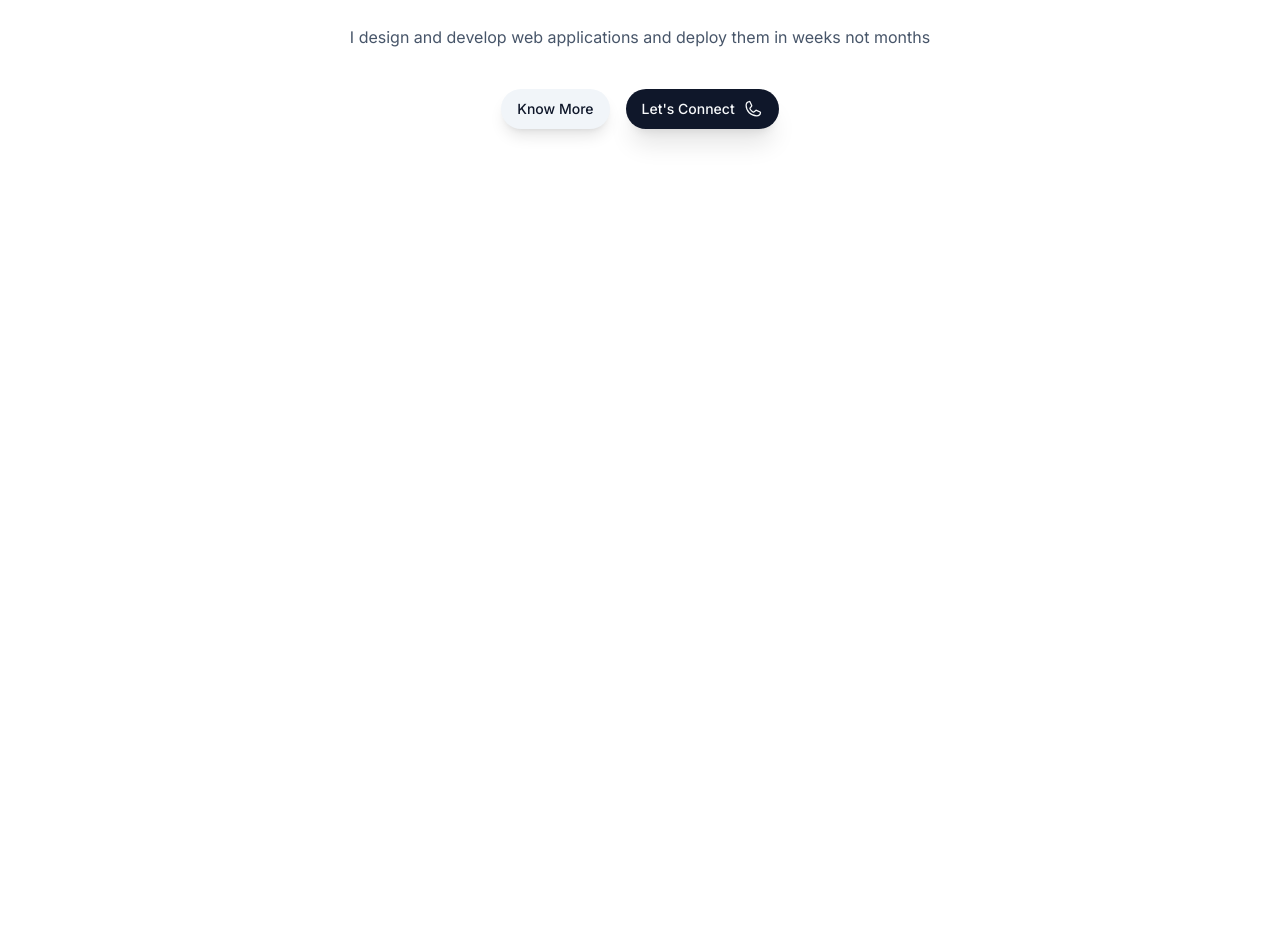
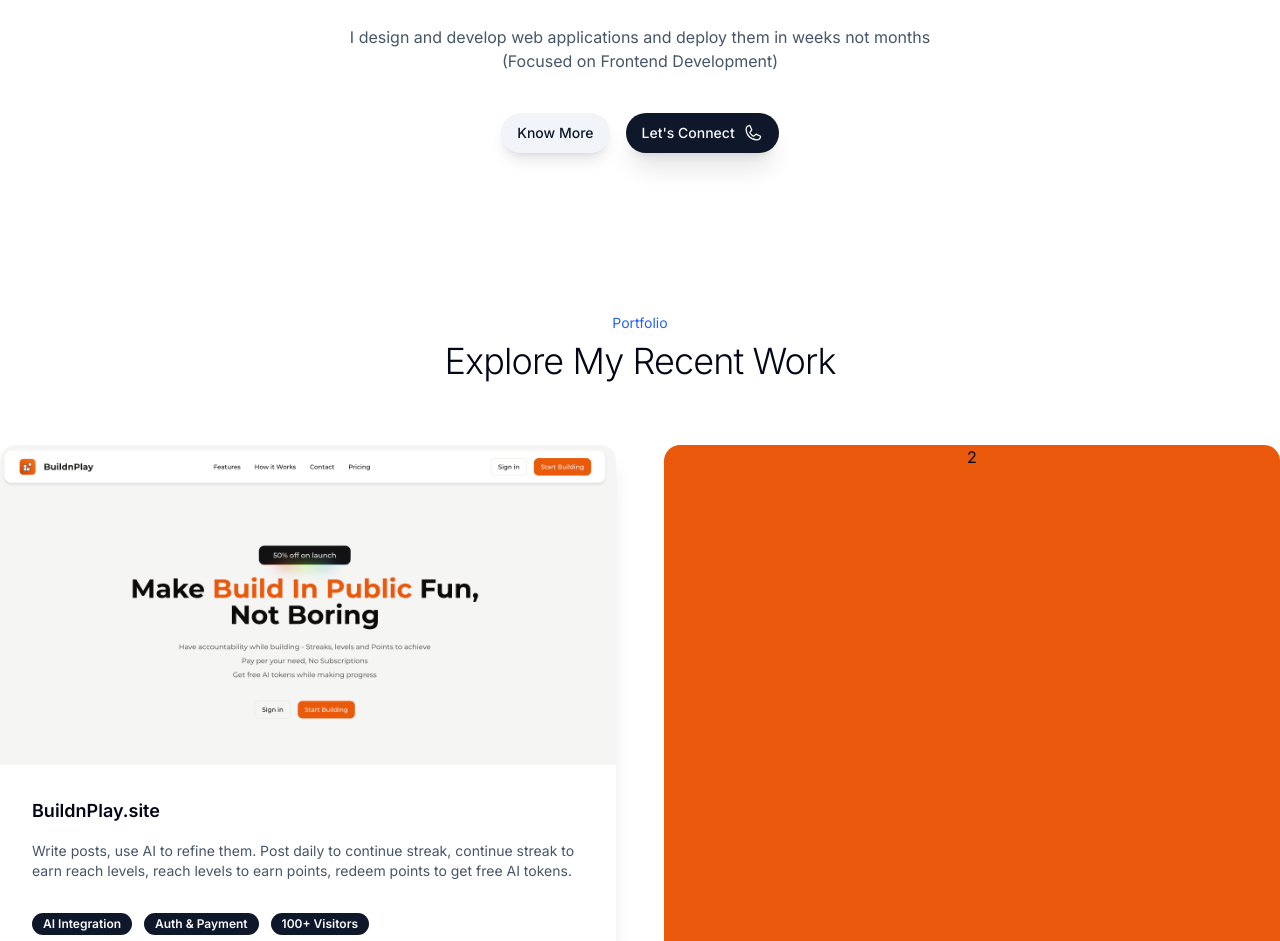
Before and after one commit to amittam104/Protfolio-v2, a Next.js app: page / in a window 1280 px wide. Shown: the part 291-1232 px from the top of the page. Before the commit the page ends 800 px from the top, so only its background shows below. Built offline with nearby package versions, Linux system fonts and the light colour scheme.

Commit message:
chore: update portfolio section

```diff
--- a/app/page.js
+++ b/app/page.js
@@ -1,35 +1,59 @@
 import Header from "@/components/Header";
+import Hero from "@/components/Hero";
+import { Badge } from "@/components/ui/badge";
 import { Button } from "@/components/ui/button";
-import { LinkedinLogo, Phone, XLogo } from "@phosphor-icons/react/dist/ssr";
+import { ArrowRight } from "@phosphor-icons/react/dist/ssr";
 import Image from "next/image";
-import Link from "next/link";
 
 export default function Home() {
   return (
-    <div>
+    <>
       <Header />
-      <section
-        id="hero"
-        className="mx-auto flex max-w-3xl flex-col items-center justify-center text-center"
-      >
-        <h1 className="mb-8 flex items-center justify-center gap-8 text-6xl">
-          <span className="font-light tracking-tighter">Design</span>
-          <span className="font-light tracking-tighter">Develop</span>
-          <span className="font-light tracking-tighter">Deploy</span>
-        </h1>
-        <p className="mb-10 w-[80%] text-base text-slate-600">
-          I design and develop web applications and deploy them in weeks not
-          months
-          {/* (Focused on Frontend Development) */}
-        </p>
-        <div className="flex items-center gap-4">
-          <Button variant="secondary">Know More</Button>
-          <Button className="flex items-center gap-2">
-            Let&apos;s Connect
-            <Phone size={20} />
-          </Button>
+      <Hero />
+      <section className="mx-auto mb-40 flex max-w-7xl flex-col items-center text-center">
+        <div>
+          <p className="mb-2 text-sm text-blue-600">Portfolio</p>
+          <h2 className="mb-16 text-4xl font-light tracking-tight">
+            Explore My Recent Work
+          </h2>
+          {/* <p className="text-base text-slate-600">
+            Here are my latest project / products.
+            visitors on them.
+          </p> */}
+        </div>
+        <div className="grid w-full grid-cols-2 gap-x-12">
+          <div className="overflow-hidden rounded-2xl shadow-xl">
+            <div className="relative h-80 w-full">
+              <Image
+                src="/BuildnPlay.png"
+                fill
+                className="h-100 w-full object-cover"
+                alt="BuildnPlay.site Homepage"
+              />
+            </div>
+            <div className="flex flex-col items-start p-8 text-left">
+              <h3 className="mb-4 text-lg font-semibold">BuildnPlay.site</h3>
+              <p className="mb-8 text-sm text-slate-600">
+                Write posts, use AI to refine them. Post daily to continue
+                streak, continue streak to earn reach levels, reach levels to
+                earn points, redeem points to get free AI tokens.
+              </p>
+              <div className="mb-8 flex gap-3 text-sm">
+                <Badge>AI Integration</Badge>
+                <Badge>Auth & Payment</Badge>
+                <Badge>100+ Visitors</Badge>
+              </div>
+              <Button
+                variant="link"
+                className="p-0 transition-all delay-100 ease-in-out"
+              >
+                Visit BuildnPlay →
+              </Button>
+            </div>
+          </div>
+          <div className="rounded-2xl bg-orange-600">2</div>
         </div>
       </section>
-    </div>
+    </>
   );
 }
--- /dev/null
+++ b/components/Hero.js
@@ -0,0 +1,30 @@
+import { Phone } from "@phosphor-icons/react/dist/ssr";
+import { Button } from "./ui/button";
+
+function Hero() {
+  return (
+    <section
+      id="hero"
+      className="mx-auto mb-40 flex max-w-3xl flex-col items-center justify-center text-center"
+    >
+      <h1 className="mb-8 flex items-center justify-center gap-8 text-6xl">
+        <span className="font-light tracking-tighter">Design</span>
+        <span className="font-light tracking-tighter">Develop</span>
+        <span className="font-light tracking-tighter">Deploy</span>
+      </h1>
+      <p className="mb-10 w-[80%] text-base text-slate-600">
+        I design and develop web applications and deploy them in weeks not
+        months (Focused on Frontend Development)
+      </p>
+      <div className="flex items-center gap-4">
+        <Button variant="secondary">Know More</Button>
+        <Button className="flex items-center gap-2">
+          Let&apos;s Connect
+          <Phone size={20} />
+        </Button>
+      </div>
+    </section>
+  );
+}
+
+export default Hero;
--- /dev/null
+++ b/components/ui/badge.jsx
@@ -0,0 +1,34 @@
+import * as React from "react"
+import { cva } from "class-variance-authority";
+
+import { cn } from "@/lib/utils"
+
+const badgeVariants = cva(
+  "inline-flex items-center rounded-full border px-2.5 py-0.5 text-xs font-semibold transition-colors focus:outline-none focus:ring-2 focus:ring-ring focus:ring-offset-2",
+  {
+    variants: {
+      variant: {
+        default:
+          "border-transparent bg-primary text-primary-foreground hover:bg-primary/80",
+        secondary:
+          "border-transparent bg-secondary text-secondary-foreground hover:bg-secondary/80",
+        destructive:
+          "border-transparent bg-destructive text-destructive-foreground hover:bg-destructive/80",
+        outline: "text-foreground",
+      },
+    },
+    defaultVariants: {
+      variant: "default",
+    },
+  }
+)
+
+function Badge({
+  className,
+  variant,
+  ...props
+}) {
+  return (<div className={cn(badgeVariants({ variant }), className)} {...props} />);
+}
+
+export { Badge, badgeVariants }
--- a/components/ui/button.jsx
+++ b/components/ui/button.jsx
@@ -5,7 +5,7 @@ import { cva } from "class-variance-authority";
 import { cn } from "@/lib/utils";
 
 const buttonVariants = cva(
-  "inline-flex items-center  justify-center whitespace-nowrap rounded-full text-sm font-medium ring-offset-background transition-colors focus-visible:outline-none focus-visible:ring-2 focus-visible:ring-ring focus-visible:ring-offset-2 disabled:pointer-events-none disabled:opacity-50",
+  "inline-flex items-center  justify-center whitespace-nowrap rounded-full text-sm font-medium ring-offset-background transition-colors focus-visible:outline-none focus-visible:ring-2 focus-visible:ring-ring focus-visible:ring-offset-2 disabled:pointer-events-none disabled:opacity-50 ",
   {
     variants: {
       variant: {
```
Also changed, not shown: public/BuildnPlay.png (added).
